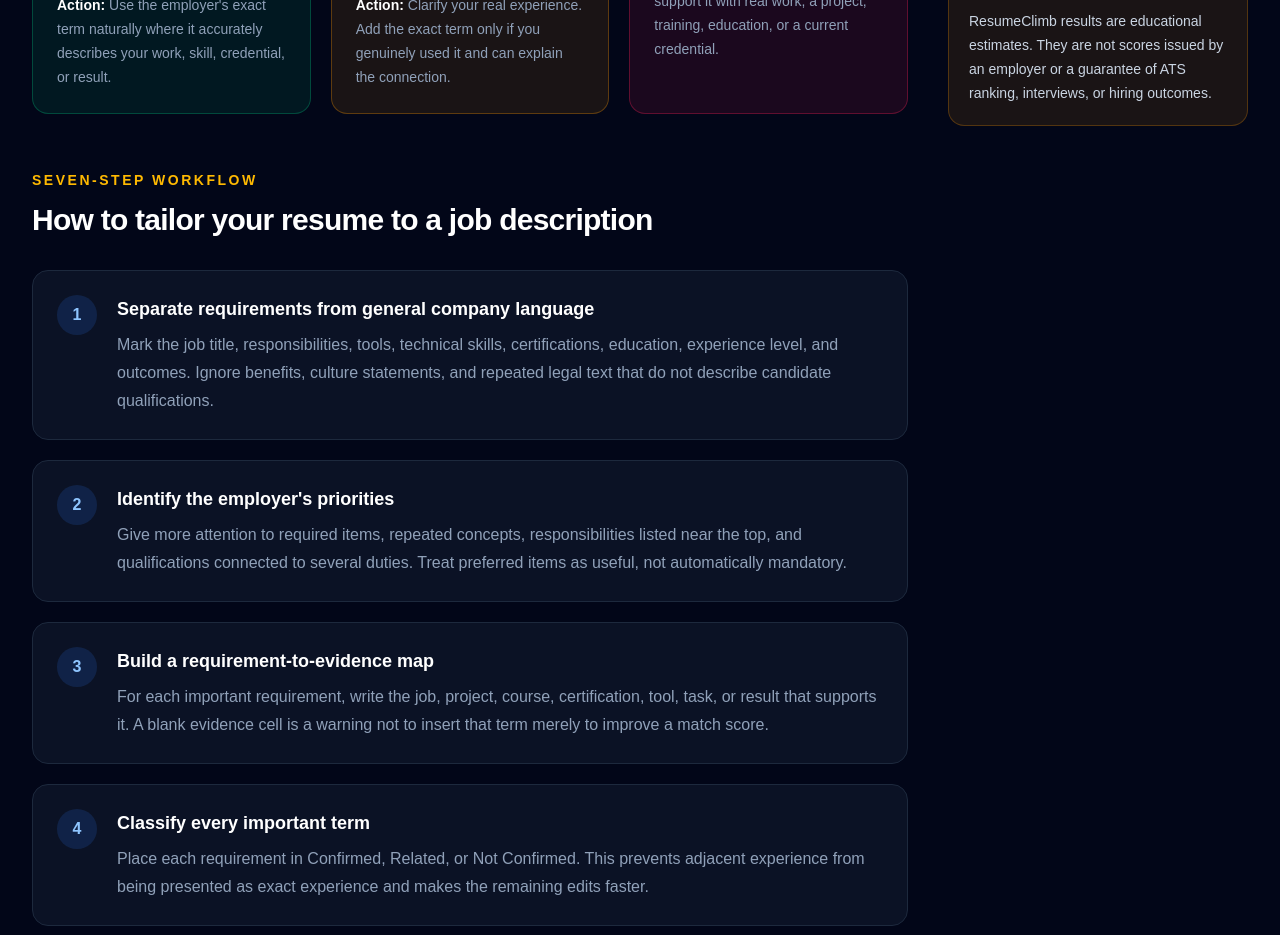
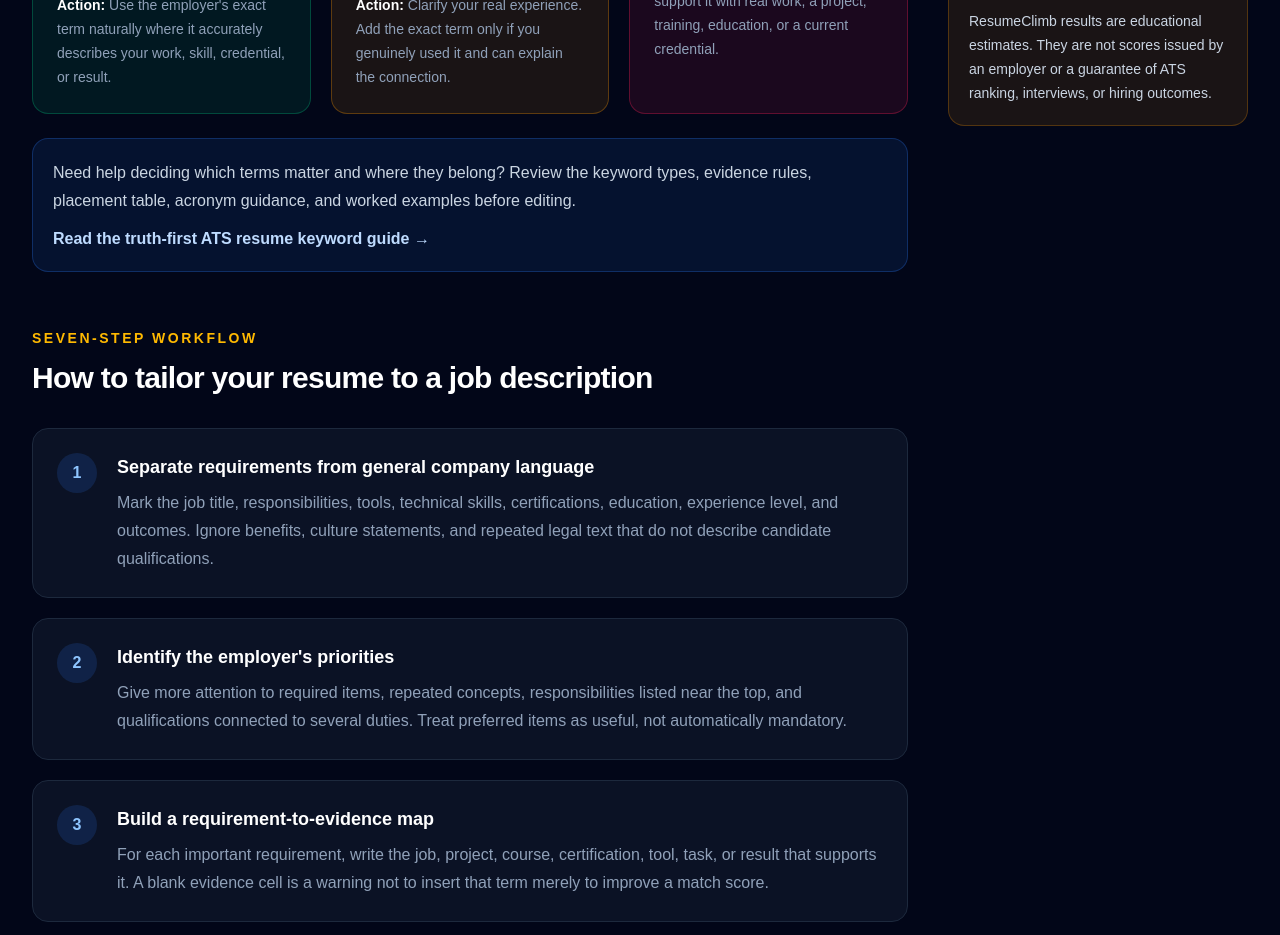
Before and after one commit to udaapps/resume-impact-ai, a Next.js app: page /guides/how-to-tailor-resume-to-job-description in a window 1280 px wide. Shown: the part 1660-2595 px from the top of the page. Built offline with nearby package versions, Linux system fonts and the light colour scheme.

Commit message:
Add contextual links to ATS keyword guide

```diff
--- a/app/guides/ats-friendly-resume-format/page.tsx
+++ b/app/guides/ats-friendly-resume-format/page.tsx
@@ -847,12 +847,20 @@ Credential | Issuer | Current status or date when relevant`}
                 add or rewrite them. Keep unsupported tools, credentials, and
                 outcomes out of the resume.
               </p>
-              <Link
-                href="/guides/how-to-tailor-resume-to-job-description"
-                className="mt-6 inline-flex font-semibold text-blue-300 hover:text-blue-200"
-              >
-                Learn the complete Truth Match tailoring method →
-              </Link>
+              <div className="mt-6 flex flex-wrap gap-x-6 gap-y-3">
+                <Link
+                  href="/guides/resume-keywords-for-ats"
+                  className="inline-flex font-semibold text-blue-300 hover:text-blue-200"
+                >
+                  Learn how to find and use ATS resume keywords →
+                </Link>
+                <Link
+                  href="/guides/how-to-tailor-resume-to-job-description"
+                  className="inline-flex font-semibold text-blue-300 hover:text-blue-200"
+                >
+                  Learn the complete Truth Match tailoring method →
+                </Link>
+              </div>
             </section>
 
             <section aria-labelledby="mistakes-heading">
--- a/app/guides/how-to-tailor-resume-to-job-description/page.tsx
+++ b/app/guides/how-to-tailor-resume-to-job-description/page.tsx
@@ -530,6 +530,20 @@ export default function TailorResumeToJobDescriptionPage() {
                   );
                 })}
               </div>
+
+              <div className="mt-6 rounded-2xl border border-blue-500/25 bg-blue-500/10 p-5">
+                <p className="leading-7 text-slate-300">
+                  Need help deciding which terms matter and where they belong?
+                  Review the keyword types, evidence rules, placement table,
+                  acronym guidance, and worked examples before editing.
+                </p>
+                <Link
+                  href="/guides/resume-keywords-for-ats"
+                  className="mt-3 inline-flex font-semibold text-blue-200 hover:text-white"
+                >
+                  Read the truth-first ATS resume keyword guide →
+                </Link>
+              </div>
             </section>
 
             <section aria-labelledby="steps-heading">
--- a/components/ats/ats-resume-checker-seo-content.tsx
+++ b/components/ats/ats-resume-checker-seo-content.tsx
@@ -274,6 +274,12 @@ export default function AtsResumeCheckerSeoContent() {
                 Learn the Truth Match resume tailoring method →
               </Link>
               <Link
+                href="/guides/resume-keywords-for-ats"
+                className="inline-flex text-sm font-semibold text-blue-200 transition hover:text-white"
+              >
+                Learn how to find and use ATS resume keywords →
+              </Link>
+              <Link
                 href="/editorial-policy"
                 className="inline-flex text-sm font-semibold text-slate-300 transition hover:text-white"
               >
```
